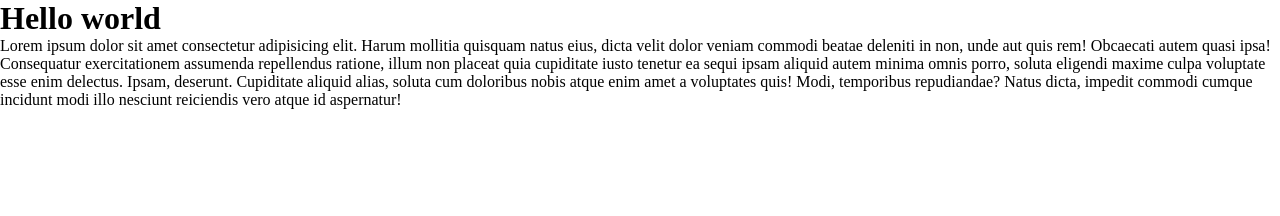
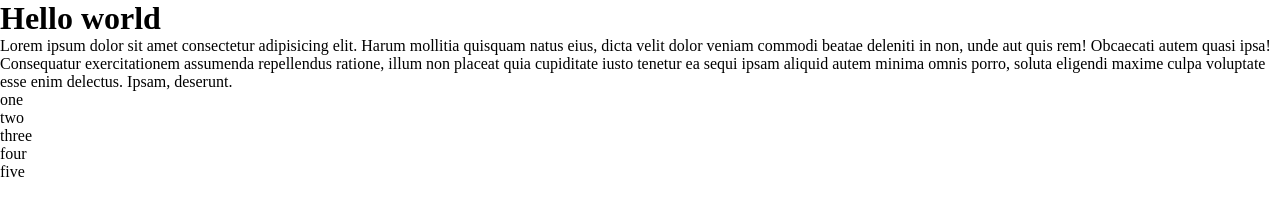
Before and after one commit to xwczs/git-first, a plain HTML site: page index.html in a window 1280 px wide. Drawn offline with Linux system fonts and the light colour scheme.

Commit message:
added ul

```diff
--- a/index.html
+++ b/index.html
@@ -16,9 +16,14 @@
       Consequatur exercitationem assumenda repellendus ratione, illum non placeat quia cupiditate iusto tenetur ea sequi
       ipsam aliquid autem minima omnis porro, soluta eligendi maxime culpa voluptate esse enim delectus. Ipsam,
       deserunt.
-      Cupiditate aliquid alias, soluta cum doloribus nobis atque enim amet a voluptates quis! Modi, temporibus
-      repudiandae? Natus dicta, impedit commodi cumque incidunt modi illo nesciunt reiciendis vero atque id aspernatur!
    </p>
+   <ul>
+      <li>one</li>
+      <li>two</li>
+      <li>three</li>
+      <li>four</li>
+      <li>five</li>
+   </ul>
 </body>
 
 </html>
```
